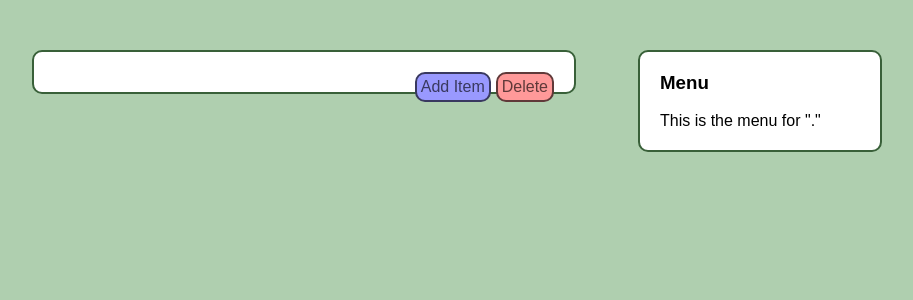
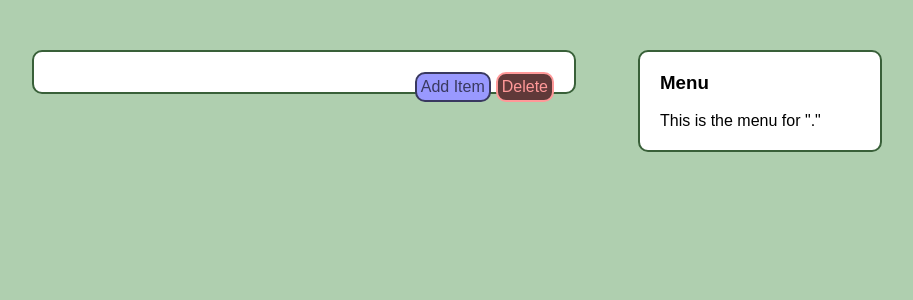
Before and after one commit to davidhammaker/Restaurant_Menu_App, a Flask app: template restaurant_menu_app/templates/restaurant.html in a window 1280 px wide, with the pointer over the restyled element. Shown: the part 87-387 px from the top of the page, without its empty margins (183-1096 px from the left). Run offline with Flask 2, Linux system fonts and the light colour scheme; the template is opened without the code that fills it, so the values that code supplies are empty.

Commit message:
Update styles
The 'add' and 'delete' buttons now change color on hover.

```diff
--- a/restaurant_menu_app/static/main.css
+++ b/restaurant_menu_app/static/main.css
@@ -227,6 +227,11 @@ nav{
     margin-left: 5px;
 }
 
+.delete-button:hover{
+    color: #ff9999;
+    background-color: #603939;
+}
+
 .add-button{
     color: #393960;
     background-color: #9999ff;
@@ -237,3 +242,8 @@ nav{
     float: right;
     margin-left: 5px;
 }
+
+.add-button:hover{
+color: #9999ff;
+background-color: #393960;
+}
```
